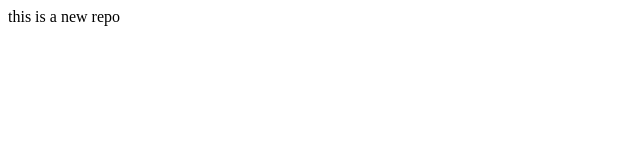
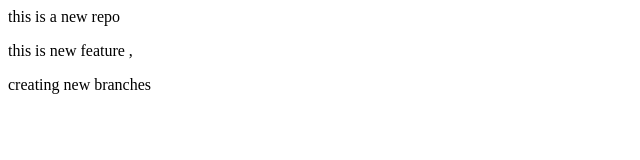
Before and after one commit to kaizencoder1743/local-to-remote-, a plain HTML site: page index.html in a window 1280 px wide. Shown: the whole page, without its empty margins (0-640 px from the left). Drawn offline with Linux system fonts and the light colour scheme.

Commit message:
Add new branch

```diff
--- a/index.html
+++ b/index.html
@@ -1 +1,3 @@
 <p> this is a new repo </p>
+<P> this is new feature , </P>
+<P> creating new branches </P>
```
